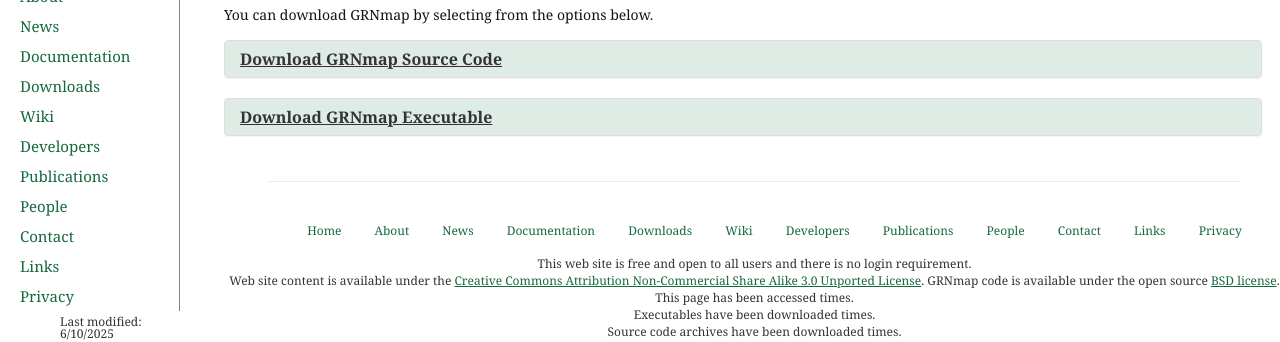
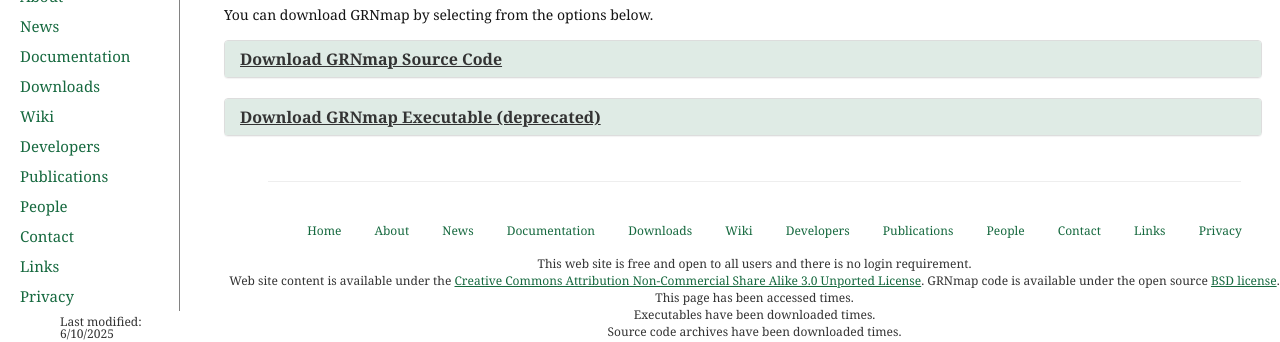
Before and after one commit to kdahlquist/GRNmap, a Jekyll site: the page built from downloads.html, in a window 1280 px wide. Shown: the part 188-530 px from the top of the page. Built offline with Jekyll 4.4.1, drawn with Linux system fonts in a browser that asks for light colours; some of the changed lines change nothing that is shown.

Commit message:
Note executable limitations

```diff
--- a/downloads.html
+++ b/downloads.html
@@ -300,13 +300,13 @@
     <div class="card panel panel-default">
         <div class="card-header panel-heading">
             <p class="card-link panel-title aboutHeaders">
-              <a data-toggle="collapse" data-parent="#accordion" href="#executablesHeader">Download GRNmap Executable</a>
+              <a data-toggle="collapse" data-parent="#accordion" href="#executablesHeader">Download GRNmap Executable (deprecated)</a>
             </p>
         </div> <!-- card header -->
         <div class="collapse panel-collapse" id="executablesHeader">
             <div class="card-body panel-body">
                 <p>
-                    We recommend using the latest version of the GRNmap executable. Links to download prior versions are provided for archival purposes.
+                   The GRNmap executable is only compatible with Windows 7 and 10 and will not run on Windows 11 or MacOS. Links to download are provided for archival purposes.
                 </p>
                 <div id="execAccordion">
                     <div class="card panel panel-default">
```
